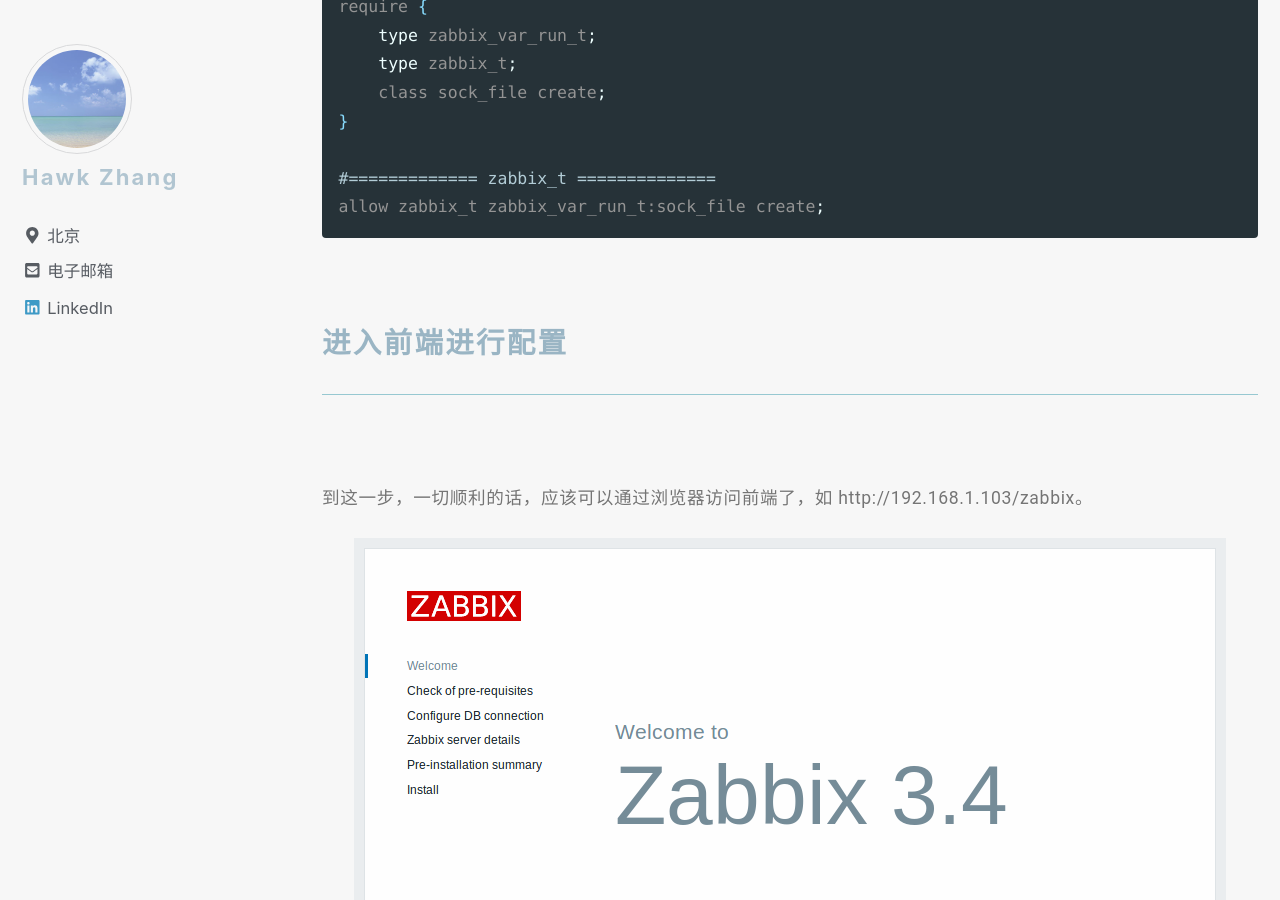
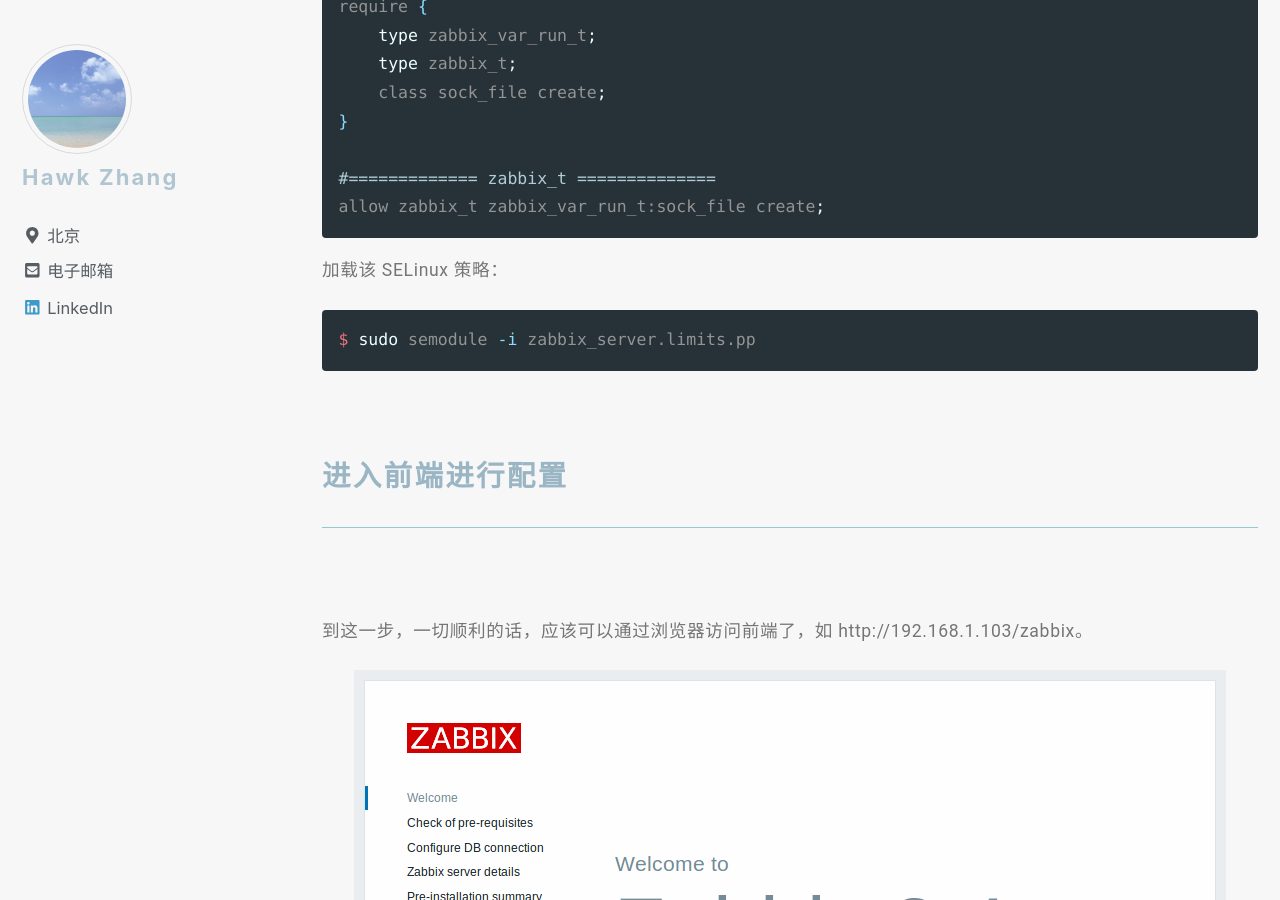
Before and after one commit to narru888/linotes_note, a Jekyll site: the page built from _posts/monitor/zabbix/2018-01-01-zabbix.basic.md, in a window 1280 px wide and 900 px high, scrolled down 13578 px. Built offline with Jekyll 4.4.1, drawn with Linux system fonts in a browser that asks for light colours; nearby versions of some CDN libraries; a script that is not in the unit is left out.

Commit message:
update on 2018-10-18 15:24:01 CST

````diff
--- a/_posts/monitor/zabbix/2018-01-01-zabbix.basic.md
+++ b/_posts/monitor/zabbix/2018-01-01-zabbix.basic.md
@@ -435,6 +435,11 @@
 allow zabbix_t zabbix_var_run_t:sock_file create;
 ```
 
+加载该 SELinux 策略：
+
+```bash
+$ sudo semodule -i zabbix_server.limits.pp
+```
 
 
 
````
